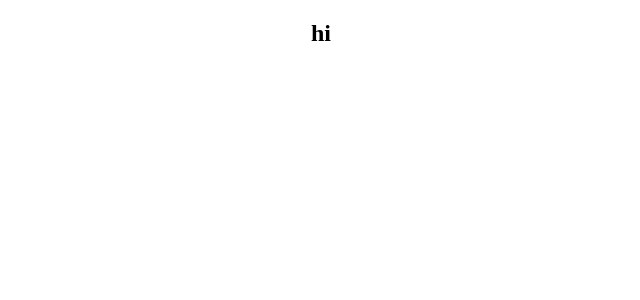
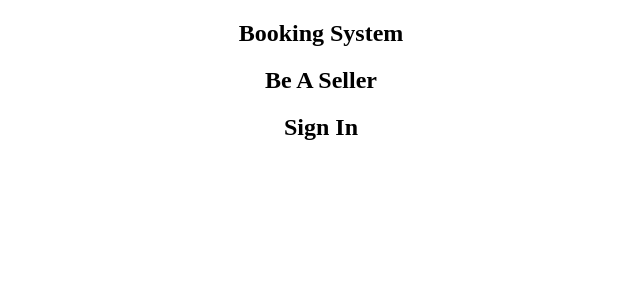
Before and after one commit to alnabale2000/Booking-System, a React (Create React App) app in the folder frontend/: page / in a window 1280 px wide. Shown: the top 300 px of the page, without its empty margins (319-959 px from the left). Built offline with nearby package versions, Linux system fonts and the light colour scheme.

Commit message:
Navigation Bar(Not completed yet)

```diff
--- a/frontend/package.json
+++ b/frontend/package.json
@@ -7,10 +7,13 @@
     "@testing-library/react": "^12.1.2",
     "@testing-library/user-event": "^13.5.0",
     "bcrypt": "^5.0.1",
+    "jsonwebtoken": "^8.5.1",
     "react": "^17.0.2",
     "react-dom": "^17.0.2",
+    "react-redux": "^7.2.6",
     "react-router-dom": "^6.2.1",
     "react-scripts": "5.0.0",
+    "redux": "^4.1.2",
     "web-vitals": "^2.1.2"
   },
   "scripts": {
--- a/frontend/src/App.js
+++ b/frontend/src/App.js
@@ -1,9 +1,12 @@
 import "./App.css";
+import { Route, Switch } from "react-router-dom";
+import Navigation from "./components/navigation";
 
 function App() {
     return (
         <div className="App">
-            <h2>hi</h2>
+            <Navigation />
+            {/* <Switch><Route exact path="/" component={Sellers}/></Switch> */}
         </div>
     );
 }
--- /dev/null
+++ b/frontend/src/components/navigation.js
@@ -0,0 +1,115 @@
+import React from "react";
+import { useNavigate } from "react-router-dom";
+import { useDispatch, useSelector } from "react-redux";
+import { setToken, setStatus } from "./../reducers/login";
+import { useEffect } from "react";
+// import jwt from "jsonwebtoken";
+
+const Navigation = () => {
+    const navigate = useNavigate();
+    const dispatch = useDispatch();
+    // const user = jwt.decode(localStorage.getItem("token"));
+    const id = localStorage.getItem("id");
+    const type = localStorage.getItem("type");
+
+    const state = useSelector((state) => {
+        return {
+            token: state.loginReducer.token,
+            isLoggedIn: state.loginReducer.isLoggedIn,
+        };
+    });
+
+    useEffect(() => {
+        const token = localStorage.getItem("token");
+        setStatus(token ? true : false);
+
+        // setToken({ token, user });
+    }, []);
+
+    const loggedOut = () => {
+        localStorage.clear();
+        // dispatch(setToken({ token: "", user }));
+        navigate("/");
+    };
+    const goTo = (endPoint) => {
+        navigate(endPoint);
+    };
+    return (
+        <nav className="navbar navbar-expand-md bg-dark navbar-dark">
+            {state.isLoggedIn ? (
+                <>
+                    <div>
+                        <h1
+                            className="title"
+                            onClick={() => {
+                                goTo("/");
+                            }}
+                        >
+                            Booking System
+                        </h1>
+                    </div>
+                    <div className="links">
+                        {type === "user" ? (
+                            <h1
+                                className="link"
+                                onClick={() => {
+                                    goTo(`/my_appointments/${id}`);
+                                }}
+                            >
+                                My Appointments
+                            </h1>
+                        ) : (
+                            <div>
+                                <h1
+                                    className="link"
+                                    onClick={() => {
+                                        goTo(`/clients_appointments/${id}`);
+                                    }}
+                                >
+                                    Clients Appointments
+                                </h1>
+                            </div>
+                        )}
+
+                        <h1 className="link" onClick={loggedOut}>
+                            log out
+                        </h1>
+                    </div>
+                </>
+            ) : (
+                <>
+                    <div>
+                        <h1
+                            className="title"
+                            onClick={() => {
+                                goTo("/");
+                            }}
+                        >
+                            Booking System
+                        </h1>
+                    </div>
+                    <div className="links">
+                        <h1
+                            className="link"
+                            onClick={() => {
+                                goTo("/restaurant_login");
+                            }}
+                        >
+                            Be A Seller
+                        </h1>
+                        <h1
+                            className="link"
+                            onClick={() => {
+                                goTo("/login");
+                            }}
+                        >
+                            Sign In
+                        </h1>
+                    </div>
+                </>
+            )}
+        </nav>
+    );
+};
+
+export default Navigation;
--- a/frontend/src/index.js
+++ b/frontend/src/index.js
@@ -2,10 +2,14 @@ import React from "react";
 import ReactDOM from "react-dom";
 import App from "./App";
 import { BrowserRouter as Router } from "react-router-dom";
+import { Provider } from "react-redux";
+import store from "./reducers/";
 
 ReactDOM.render(
     <Router>
-        <App />
+        <Provider store={store}>
+            <App />
+        </Provider>
     </Router>,
     document.getElementById("root")
 );
--- /dev/null
+++ b/frontend/src/reducers/index.js
@@ -0,0 +1,11 @@
+import { createStore, combineReducers } from "redux";
+// import thunk from "redux-thunk";
+
+import loginReducer from "./login";
+
+const reducers = combineReducers({
+    loginReducer,
+});
+const store = createStore(reducers);
+
+export default store;
--- /dev/null
+++ b/frontend/src/reducers/login.js
@@ -0,0 +1,27 @@
+const initialState = {
+    token: "",
+    isLoggedIn: localStorage.getItem("token") ? true : false,
+    user: {},
+};
+
+const loginReducer = (state = initialState, { type, payload }) => {
+    switch (type) {
+        case "SET_TOKEN":
+            return { token: payload.token, user: payload.user };
+        case "SET_STATUS":
+            return { isLoggedIn: payload };
+        default:
+            return state;
+    }
+};
+
+export default loginReducer;
+
+//Actions
+export const setToken = (userLog) => {
+    return { type: "SET_TOKEN", payload: userLog };
+};
+
+export const setStatus = (bool) => {
+    return { type: "SET_STATUS", payload: bool };
+};
```
Also changed, not shown: 2 other files (tests, documents, lock files or other folders).
